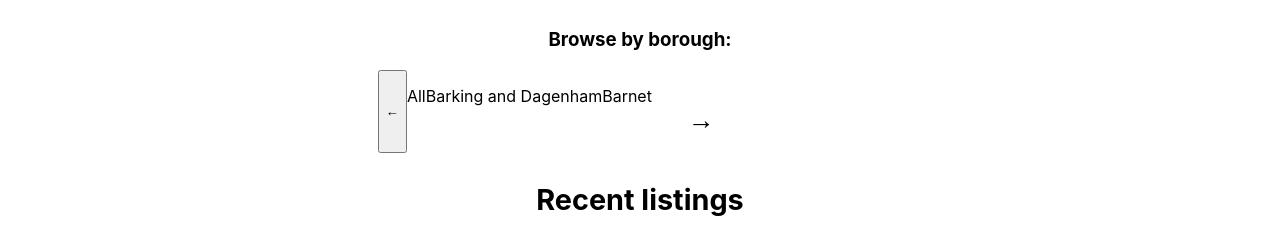
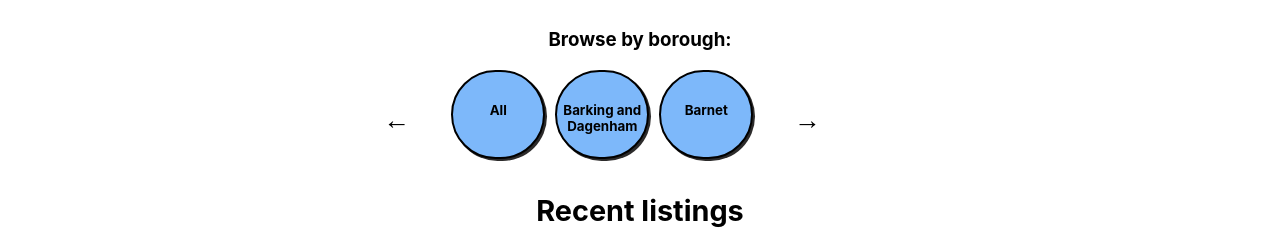
Before and after one commit to SchoolOfCode/bc14_final-project_front-end_arachnIDEs, a React (Create React App) app in the folder helpmehelpyou/: page /give in a window 1280 px wide. Shown: the part 500-729 px from the top of the page. Built offline with nearby package versions, Linux system fonts and the light colour scheme; no server answers.

Commit message:
hyphen put back in

```diff
--- a/helpmehelpyou/src/Components/giveAndFindHelp.css
+++ b/helpmehelpyou/src/Components/giveAndFindHelp.css
@@ -44,7 +44,6 @@
 }
 
 .give-and-find-help-search-box {
-
   border-radius: 12px;
   width: 45%;
   height: 30px;
@@ -273,8 +272,6 @@ No profile picture in DB yet
   border-radius: 50px;
 }
 
-
-
 .give-help-card-container {
   display: flex;
   margin-right: 30%;
@@ -282,7 +279,7 @@ No profile picture in DB yet
   overflow: hidden;
 }
 
-.givehelp-card {
+.give-help-card {
   transition: background-color 0.3s ease;
   flex-grow: 1;
   flex-basis: 0;
@@ -304,7 +301,7 @@ No profile picture in DB yet
   box-shadow: #2c2b2b 2px 2px 0 0;
 }
 
-.givehelp-card-contents {
+.give-help-card-contents {
   margin-top: 30px;
   font-weight: bold;
   font-size: 10pt;
@@ -319,7 +316,7 @@ No profile picture in DB yet
   margin-bottom: 8px;
 }
 
-.givehelp-left-arrow {
+.give-help-left-arrow {
   background-color: transparent;
   border: none;
   font-size: 20pt;
```
